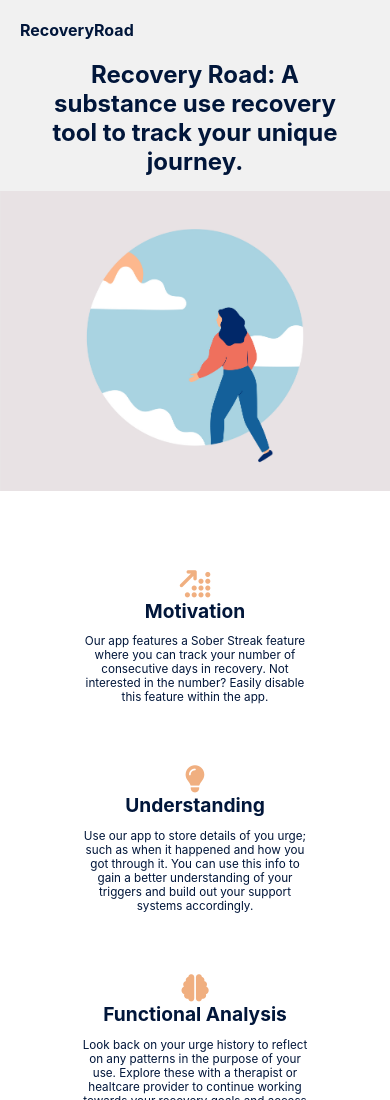
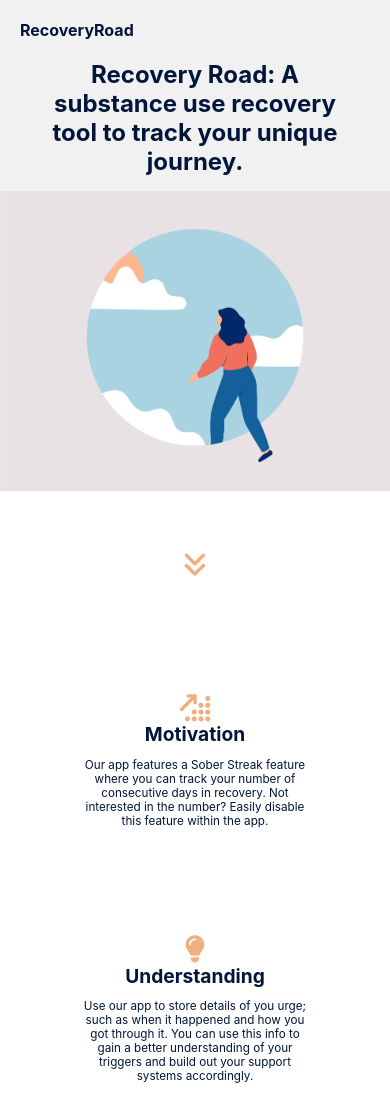
Before and after one commit to BrittFreitas/RecoveryRoad, a React (Create React App) app: page / in a window 390 px wide. Shown: the top 1100 px of the page. Built offline with nearby package versions, Linux system fonts and the light colour scheme; no server answers; the database is empty.

Commit message:
media queries mobile

```diff
--- a/src/styles/sass/partials/_landingPage.scss
+++ b/src/styles/sass/partials/_landingPage.scss
@@ -17,11 +17,11 @@
     height: 70vh;
 
     @include tablet {
-        height: 100vh;
+        height: 140vh;
         justify-content: space-evenly;
 
         .fa-angles-down{
-            display: none;
+            padding-bottom: 50px;
         }
     }
 }
--- a/src/styles/styles.css
+++ b/src/styles/styles.css
@@ -15,11 +15,11 @@
 }
 @media (max-width: 800px) {
   .App .introInfo {
-    height: 100vh;
+    height: 140vh;
     justify-content: space-evenly;
   }
   .App .introInfo .fa-angles-down {
-    display: none;
+    padding-bottom: 50px;
   }
 }
 
```
Also changed, not shown: 1 other file (tests, documents, lock files or other folders).
